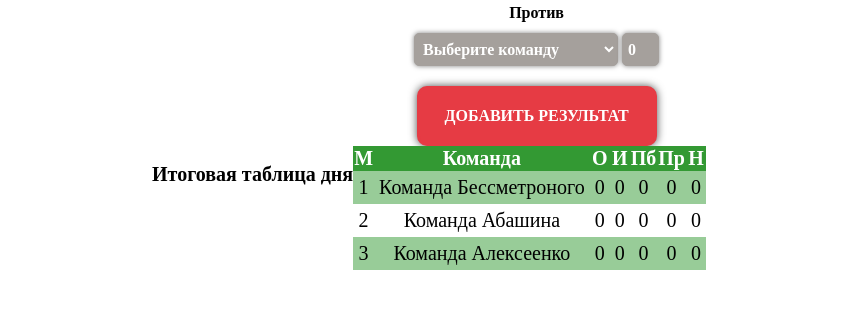
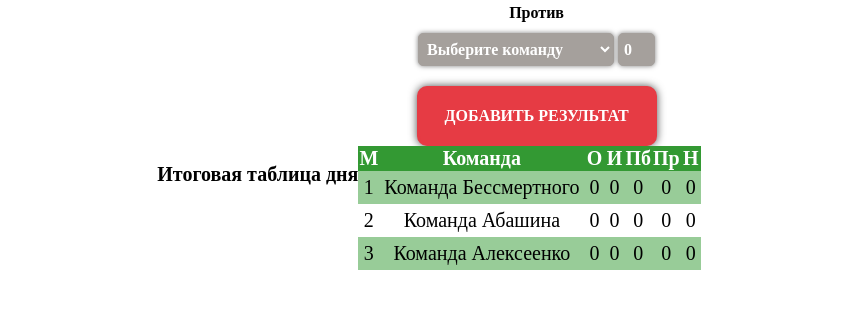
Before and after one commit to Vlad-Vishnevskii/tournament-table, a plain HTML site: page index.html in a window 1280 px wide. Shown: the part 143-452 px from the top of the page, without its empty margins (211-1069 px from the left). Drawn offline with Linux system fonts and the light colour scheme.

Commit message:
Исправил команду 1

```diff
--- a/index.html
+++ b/index.html
@@ -25,7 +25,7 @@
                 <div>
                     <select class="tournament-form__team-name_home tournament-form__team-name">
                         <option disabled selected>Выберите команду</option>
-                        <option>Команда Бессметроного</option>
+                        <option>Команда Бессмертного</option>
                         <option>Команда Абашина</option>
                         <option>Команда Алексеенко</option>
                     </select>
@@ -47,7 +47,7 @@
                 <div>
                     <select class="tournament-form__team-name tournament-form__team-name_visitor">
                         <option disabled selected>Выберите команду</option>
-                        <option>Команда Бессметроного</option>
+                        <option>Команда Бессмертного</option>
                         <option>Команда Абашина</option>
                         <option>Команда Алексеенко</option>
                     </select>
@@ -80,9 +80,9 @@
                     <th class="tournament-table__title-cell">Пр</th>
                     <th class="tournament-table__title-cell">Н</th>
                 </tr>
-                <tr class="tournament-table__string" id="first" data-team="Команда Бессметроного">
+                <tr class="tournament-table__string" id="first" data-team="Команда Бессмертного">
                     <td class="tournament-table__cell tournament-table__cell_place">1</td>
-                    <td class="tournament-table__cell tournament-table__cell_name">Команда Бессметроного</td>
+                    <td class="tournament-table__cell tournament-table__cell_name">Команда Бессмертного</td>
                     <td class="tournament-table__cell tournament-table__cell_points">0</td>
                     <td class="tournament-table__cell tournament-table__cell_matches">0</td>
                     <td class="tournament-table__cell tournament-table__cell_wins">0</td>
```
Also changed, not shown: 1 other file.
